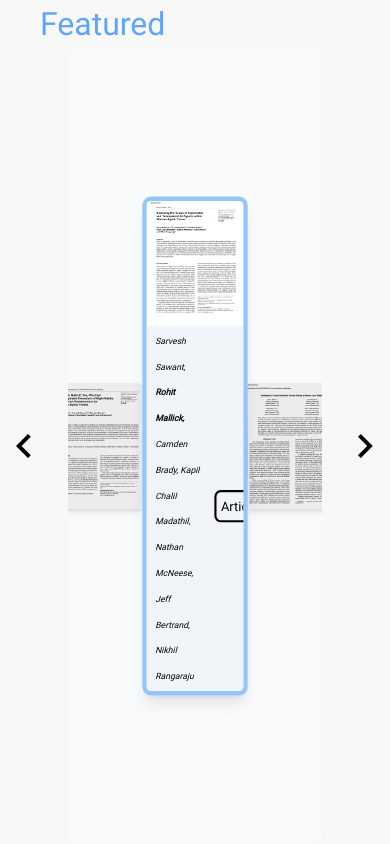
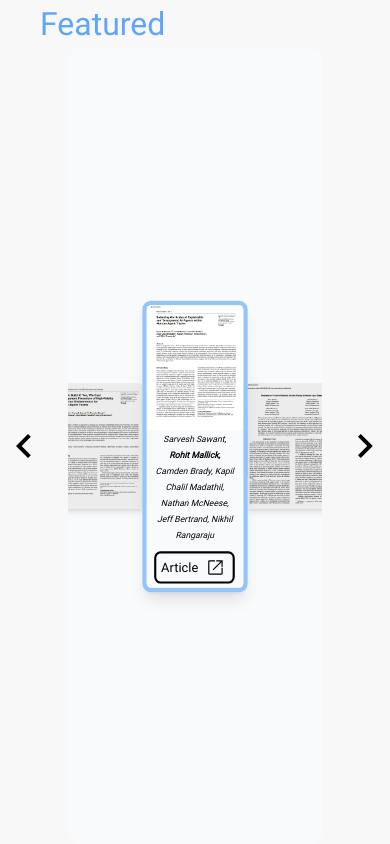
Before and after one commit to JaeGif/Rohit_Portfolio, a Next.js app: page /publications in a window 390 px wide. Shown: the top 844 px of the page. Built offline with nearby package versions, Linux system fonts and the light colour scheme.

Commit message:
featured carousell is generally responsive

```diff
--- a/src/components/slideshow/DesciptiveContainer.tsx
+++ b/src/components/slideshow/DesciptiveContainer.tsx
@@ -16,12 +16,11 @@ function DescriptiveContainer({ data }: DescriptiveContainerProps) {
         transition: { stiffness: 100 },
       }}
       exit={{ y: -50, opacity: 0 }}
-      className='w-full pl-2 pr-2 pb-1 flex justify-between items-center gap-2 text-black bg-slate-100'
+      className='w-full pl-2 pr-2 pb-1 flex md:flex-row flex-col text-center justify-between items-center gap-2 bg-slate-50'
     >
-      <div className=''>
       {data.authors && (
-          <span>
-            <p>
+        <span className='leading-3'>
+          <p className=''>
             {data.authors.map((author, i) => (
               <em
                 className={`text-[.5rem] ${
@@ -36,9 +35,8 @@ function DescriptiveContainer({ data }: DescriptiveContainerProps) {
           </p>
         </span>
       )}
-      </div>
       {data.src && (
-        <span className='w-1/4'>
+        <span className='w-full flex justify-center md:w-1/4 '>
           <a href={data.src} target='_blank' rel='noreferrer' className='z-30'>
             <motion.button
               whileHover={{ scale: 1.1 }}
```
Lines whose indentation alone changed are shown as unchanged.
